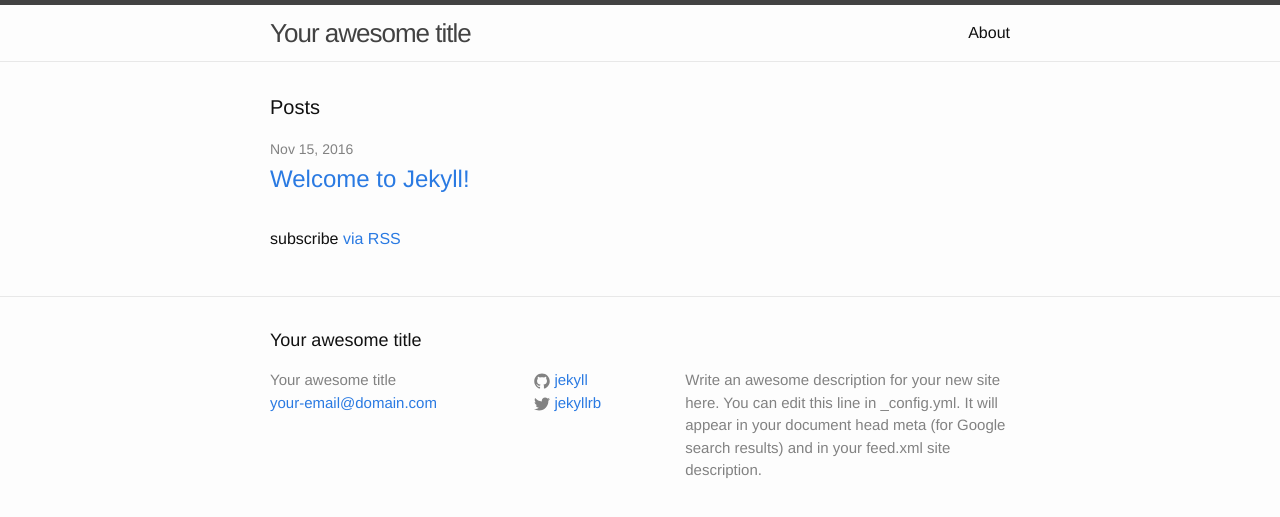
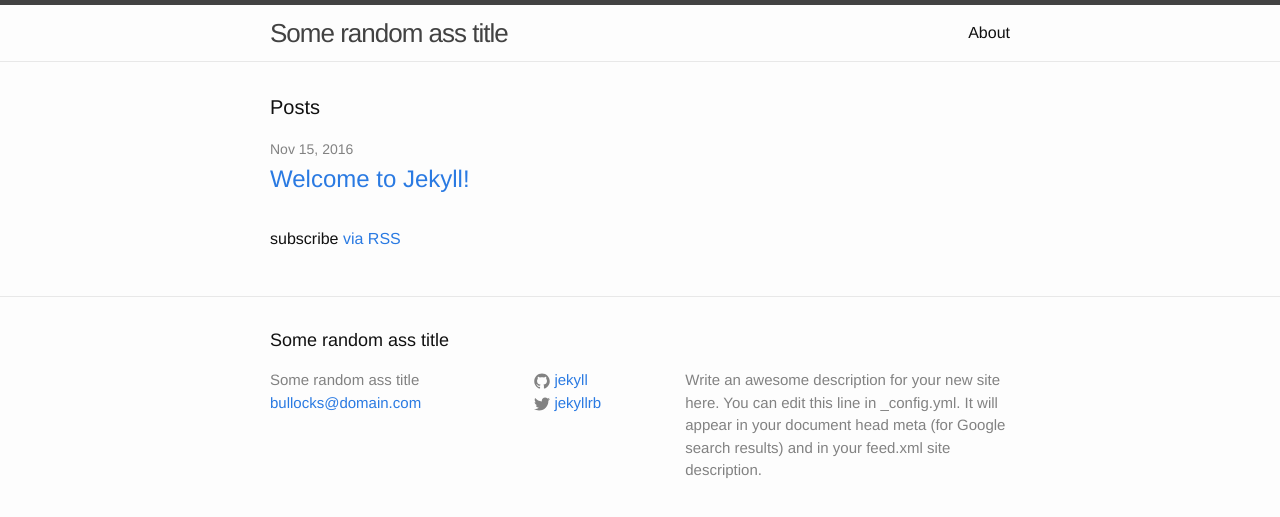
Before and after one commit to simadsen/simadsen.github.io, a Jekyll site: the page built from index.html, in a window 1280 px wide. Shown: the top 517 px of the page. Built offline with Jekyll 4.4.1, drawn with Linux system fonts in a browser that asks for light colours.

Commit message:
change config file to test

```diff
--- a/_config.yml
+++ b/_config.yml
@@ -6,8 +6,8 @@
 # 'jekyll serve'. If you change this file, please restart the server process.
 
 # Site settings
-title: Your awesome title
-email: your-email@domain.com
+title: Some random ass title
+email: bullocks@domain.com
 description: > # this means to ignore newlines until "baseurl:"
   Write an awesome description for your new site here. You can edit this
   line in _config.yml. It will appear in your document head meta (for
```
